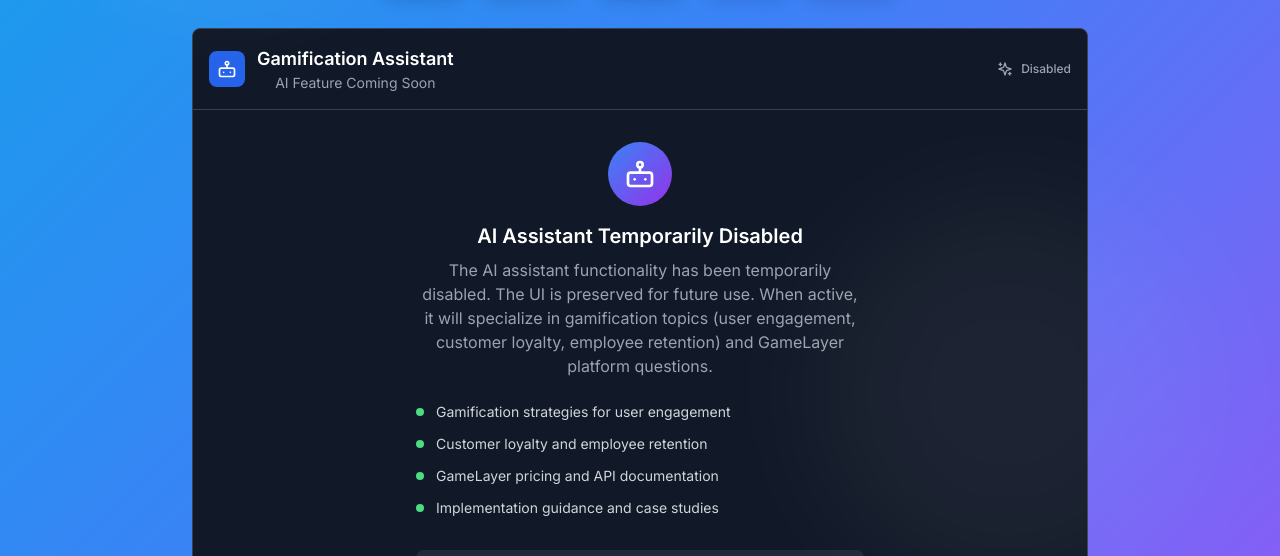
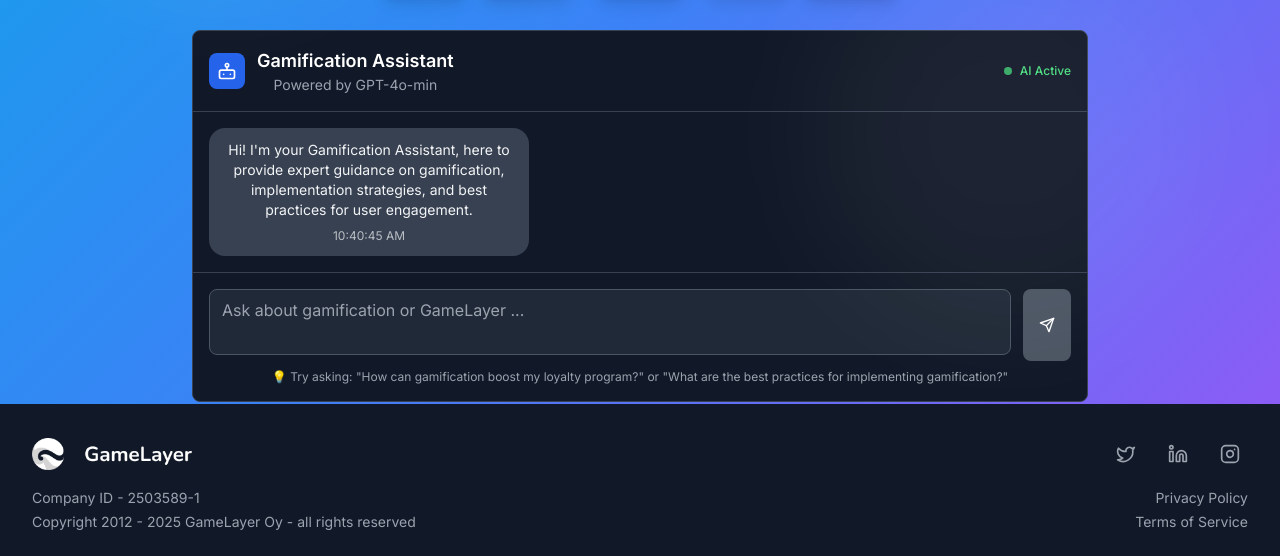
Before and after one commit to judgesteven/website, a React (Create React App) app: page /#/chat in a window 1280 px wide. Shown: the part 396-952 px from the top of the page. Built offline with nearby package versions, Linux system fonts and the light colour scheme; sample sign-in values are in the browser's storage.

Commit message:
Add AI assistant functionality for Vercel deployment - Updated API routes for serverless functions - Added smart endpoint detection for local/production - Fixed CORS and error handling - Updated frontend components to use new API utility

```diff
--- a/src/components/ChatComponent.jsx
+++ b/src/components/ChatComponent.jsx
@@ -1,7 +1,69 @@
-import React from "react";
-import { Bot, Sparkles } from "lucide-react";
+import React, { useState } from "react";
+import { Bot, Send } from "lucide-react";
+import { motion } from "framer-motion";
+import { sendMessage } from "../utils/api";
 
 export default function ChatComponent() {
+  const [messages, setMessages] = useState([
+    {
+      id: 1,
+      text: "Hi! I'm your Gamification Assistant, here to provide expert guidance on gamification, implementation strategies, and best practices for user engagement.",
+      sender: 'ai',
+      timestamp: new Date()
+    }
+  ]);
+  const [inputMessage, setInputMessage] = useState('');
+  const [isLoading, setIsLoading] = useState(false);
+
+  const handleSendMessage = async () => {
+    if (!inputMessage.trim() || isLoading) return;
+
+    const userMessage = {
+      id: Date.now(),
+      text: inputMessage,
+      sender: 'user',
+      timestamp: new Date()
+    };
+
+    setMessages(prev => [...prev, userMessage]);
+    setInputMessage('');
+    setIsLoading(true);
+
+    try {
+      const data = await sendMessage(inputMessage, 'chat-component');
+
+      if (data.response) {
+        const aiMessage = {
+          id: Date.now() + 1,
+          text: data.response,
+          sender: 'ai',
+          timestamp: new Date()
+        };
+        setMessages(prev => [...prev, aiMessage]);
+      } else {
+        throw new Error('No response from AI');
+      }
+    } catch (error) {
+      console.error('Error sending message:', error);
+      const errorMessage = {
+        id: Date.now() + 1,
+        text: "I'm having trouble connecting right now. Please try again in a moment!",
+        sender: 'ai',
+        timestamp: new Date()
+      };
+      setMessages(prev => [...prev, errorMessage]);
+    } finally {
+      setIsLoading(false);
+    }
+  };
+
+  const handleKeyPress = (e) => {
+    if (e.key === 'Enter' && !e.shiftKey) {
+      e.preventDefault();
+      handleSendMessage();
+    }
+  };
+
   return (
     <div className="flex flex-col h-full bg-gray-900 rounded-lg border border-gray-700">
       {/* Header */}
@@ -12,61 +74,81 @@ export default function ChatComponent() {
           </div>
           <div>
             <h3 className="text-lg font-semibold text-white">Gamification Assistant</h3>
-            <p className="text-sm text-gray-400">AI Feature Coming Soon</p>
+            <p className="text-sm text-gray-400">Powered by GPT-4o-min</p>
           </div>
         </div>
-                  <div className="flex items-center space-x-2">
-            <Sparkles className="w-4 h-4 text-gray-400" />
-            <span className="text-xs text-gray-400 font-medium">Disabled</span>
-          </div>
+        <div className="flex items-center space-x-2">
+          <div className="w-2 h-2 bg-green-400 rounded-full animate-pulse"></div>
+          <span className="text-xs text-green-400 font-medium">AI Active</span>
+        </div>
       </div>
 
-      {/* Placeholder Content */}
-      <div className="flex-1 flex items-center justify-center p-8">
-        <div className="text-center max-w-md">
-          <div className="mb-6">
-            <div className="w-16 h-16 bg-gradient-to-br from-blue-500 to-purple-600 rounded-full flex items-center justify-center mx-auto mb-4">
-              <Bot className="w-8 h-8 text-white" />
+      {/* Messages */}
+      <div className="flex-1 overflow-y-auto p-4 space-y-4">
+        {messages.map((message) => (
+          <motion.div
+            key={message.id}
+            initial={{ opacity: 0, y: 10 }}
+            animate={{ opacity: 1, y: 0 }}
+            transition={{ duration: 0.3 }}
+            className={`flex ${message.sender === 'user' ? 'justify-end' : 'justify-start'}`}
+          >
+            <div
+              className={`max-w-xs px-4 py-3 rounded-2xl ${
+                message.sender === 'user'
+                  ? 'bg-blue-600 text-white'
+                  : 'bg-gray-700 text-gray-100'
+              }`}
+            >
+              <p className="text-sm whitespace-pre-wrap">{message.text}</p>
+              <p className="text-xs opacity-70 mt-2">
+                {message.timestamp.toLocaleTimeString()}
+              </p>
             </div>
-            <h3 className="text-xl font-semibold text-white mb-2">
-              AI Assistant Temporarily Disabled
-            </h3>
-            <p className="text-gray-400 mb-6">
-              The AI assistant functionality has been temporarily disabled. The UI is preserved for future use.
-              When active, it will specialize in gamification topics (user engagement, customer loyalty, employee retention) and GameLayer platform questions.
-            </p>
+          </motion.div>
+        ))}
+        {isLoading && (
+          <motion.div
+            initial={{ opacity: 0 }}
+            animate={{ opacity: 1 }}
+            className="flex justify-start"
+          >
+            <div className="bg-gray-700 text-gray-100 max-w-xs px-4 py-3 rounded-2xl">
+              <div className="flex items-center space-x-2">
+                <div className="w-2 h-2 bg-blue-400 rounded-full animate-bounce"></div>
+                <div className="w-2 h-2 bg-blue-400 rounded-full animate-bounce" style={{ animationDelay: '0.1s' }}></div>
+                <div className="w-2 h-2 bg-blue-400 rounded-full animate-bounce" style={{ animationDelay: '0.2s' }}></div>
+              </div>
+            </div>
+          </motion.div>
+        )}
+      </div>
+
+      {/* Input */}
+      <div className="p-4 border-t border-gray-700">
+        <div className="flex space-x-3">
+          <div className="flex-1">
+            <textarea
+              value={inputMessage}
+              onChange={(e) => setInputMessage(e.target.value)}
+              onKeyPress={handleKeyPress}
+              placeholder="Ask about gamification or GameLayer ..."
+              className="w-full px-3 py-2 bg-gray-800 border border-gray-600 rounded-lg text-white placeholder-gray-400 focus:outline-none focus:ring-2 focus:ring-blue-500 focus:border-transparent resize-none"
+              rows="2"
+              disabled={isLoading}
+            />
           </div>
-
-          {/* Feature Preview */}
-          <div className="space-y-3 text-left">
-            <div className="flex items-center space-x-3">
-              <div className="w-2 h-2 bg-green-400 rounded-full"></div>
-              <span className="text-sm text-gray-300">Gamification strategies for user engagement</span>
-            </div>
-            <div className="flex items-center space-x-3">
-              <div className="w-2 h-2 bg-green-400 rounded-full"></div>
-              <span className="text-sm text-gray-300">Customer loyalty and employee retention</span>
-            </div>
-            <div className="flex items-center space-x-3">
-              <div className="w-2 h-2 bg-green-400 rounded-full"></div>
-              <span className="text-sm text-gray-300">GameLayer pricing and API documentation</span>
-            </div>
-            <div className="flex items-center space-x-3">
-              <div className="w-2 h-2 bg-green-400 rounded-full"></div>
-              <span className="text-sm text-gray-300">Implementation guidance and case studies</span>
-            </div>
-          </div>
-
-          {/* Contact Info */}
-          <div className="mt-8 p-4 bg-gray-800 rounded-lg">
-            <p className="text-sm text-gray-300 mb-2">
-              Need help now? Contact our team:
-            </p>
-            <p className="text-blue-400 text-sm">
-              steve@gamelayer.co
-            </p>
-          </div>
+          <button
+            onClick={handleSendMessage}
+            disabled={!inputMessage.trim() || isLoading}
+            className="px-4 py-2 bg-blue-600 hover:bg-blue-700 disabled:bg-gray-600 disabled:cursor-not-allowed text-white rounded-lg transition-colors flex items-center space-x-2"
+          >
+            <Send className="w-4 h-4" />
+          </button>
         </div>
+        <p className="text-xs text-gray-400 mt-2 text-center">
+          💡 Try asking: "How can gamification boost my loyalty program?" or "What are the best practices for implementing gamification?"
+        </p>
       </div>
     </div>
   );
--- a/src/components/GptSection.js
+++ b/src/components/GptSection.js
@@ -1,6 +1,7 @@
 import React, { useState } from 'react';
 import { motion } from 'framer-motion';
 import { Send, Bot, MessageCircle, Sparkles, Zap } from 'lucide-react';
+import { sendMessage } from '../utils/api';
 
 const GptSection = () => {
   const [messages, setMessages] = useState([
@@ -29,18 +30,7 @@ const GptSection = () => {
     setIsLoading(true);
 
     try {
-      const response = await fetch('/api/chat/ai', {
-        method: 'POST',
-        headers: {
-          'Content-Type': 'application/json',
-        },
-        body: JSON.stringify({
-          message: inputMessage,
-          conversationId: 'gpt-section'
-        }),
-      });
-
-      const data = await response.json();
+      const data = await sendMessage(inputMessage, 'gpt-section');
 
       if (data.response) {
         const aiMessage = {
--- a/src/components/Home.js
+++ b/src/components/Home.js
@@ -3,6 +3,7 @@ import { motion } from 'framer-motion';
 import { Link } from 'react-router-dom';
 import SEOHead from './SEOHead';
 import StructuredData from './StructuredData';
+import { sendMessage } from '../utils/api';
 import {
   Target,
   Trophy,
@@ -55,18 +56,7 @@ const Testing = () => {
     setIsLoading(true);
 
     try {
-      const response = await fetch('/chat/api/ai', {
-        method: 'POST',
-        headers: {
-          'Content-Type': 'application/json',
-        },
-        body: JSON.stringify({
-          message: inputMessage,
-          conversationId: 'testing'
-        }),
-      });
-
-      const data = await response.json();
+      const data = await sendMessage(inputMessage, 'testing');
 
       if (data.response) {
         const aiMessage = {
--- /dev/null
+++ b/src/utils/api.js
@@ -0,0 +1,32 @@
+// API endpoint configuration for different environments
+const getApiEndpoint = () => {
+  // Check if we're in development (localhost) or production (Vercel)
+  if (window.location.hostname === 'localhost' || window.location.hostname === '127.0.0.1') {
+    // Local development - use the proxy endpoint
+    return '/chat/api/ai';
+  } else {
+    // Production (Vercel) - use the API route
+    return '/api/chat/ai';
+  }
+};
+
+export const sendMessage = async (message, conversationId) => {
+  const endpoint = getApiEndpoint();
+
+  const response = await fetch(endpoint, {
+    method: 'POST',
+    headers: {
+      'Content-Type': 'application/json',
+    },
+    body: JSON.stringify({
+      message,
+      conversationId
+    }),
+  });
+
+  if (!response.ok) {
+    throw new Error(`HTTP error! status: ${response.status}`);
+  }
+
+  return response.json();
+};
```
Also changed, not shown: api/chat/ai.js (+4 -4 lines), vercel.json, 1 other file (tests, documents, lock files or other folders).
